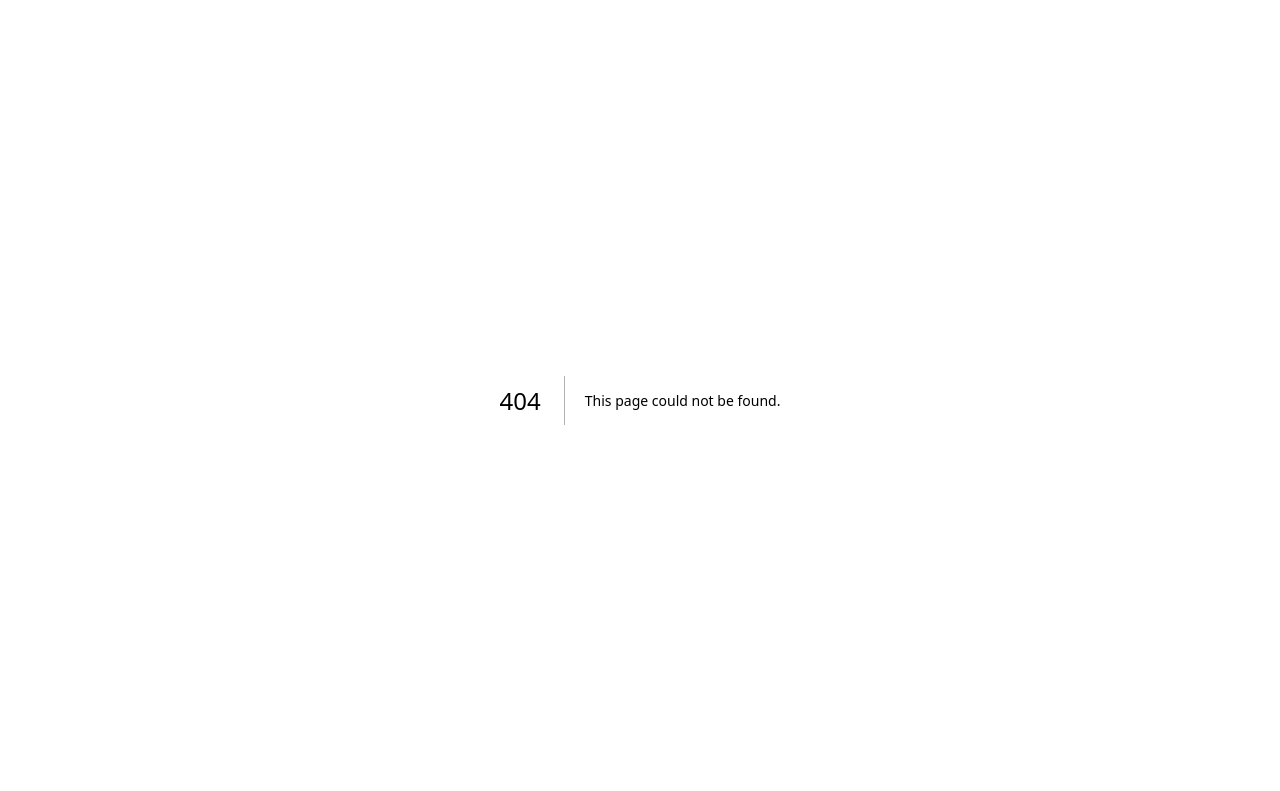
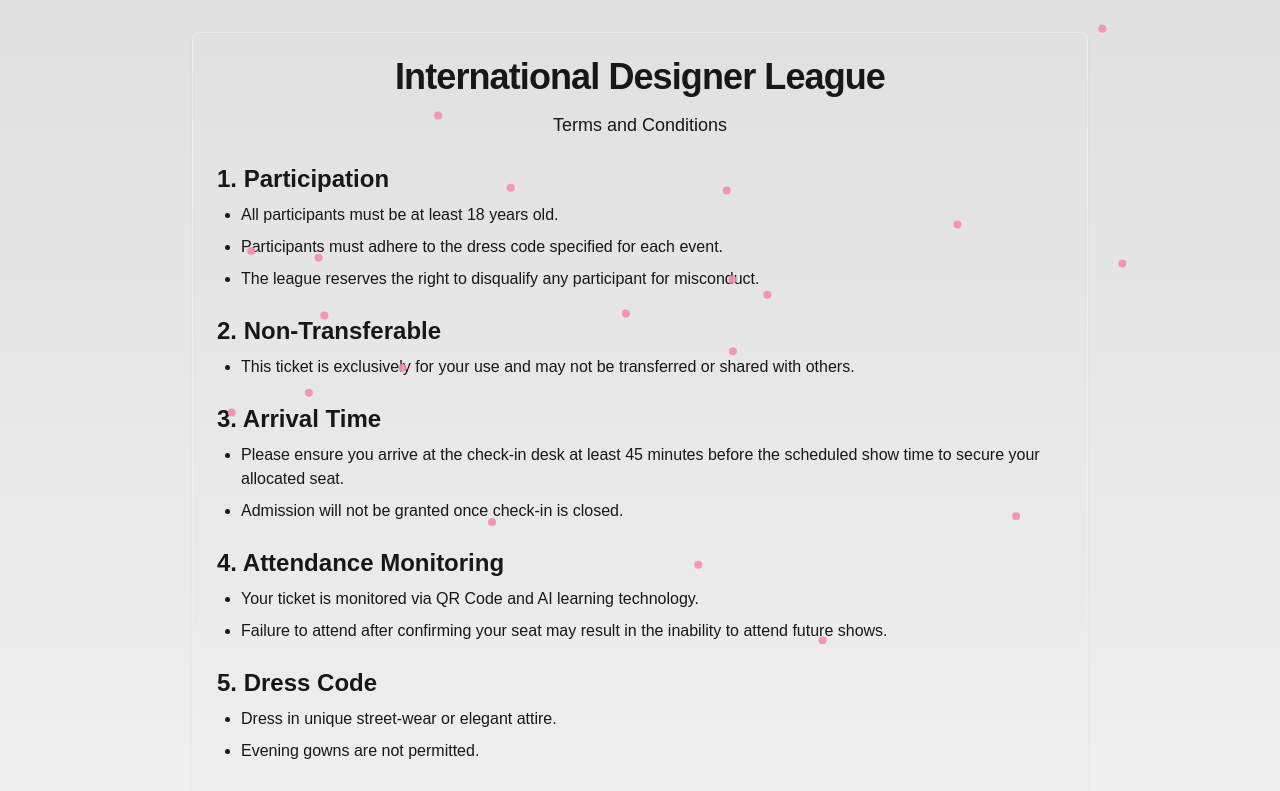
Before and after one commit to riz4d/EventGate, a Next.js app: page /terms in a window 1280 px wide. Before the commit this address had no page. Shown: the top 791 px of the page. Built offline with nearby package versions, Linux system fonts and the light colour scheme.

Commit message:
terms page

```diff
--- /dev/null
+++ b/src/app/terms/page.tsx
@@ -0,0 +1,154 @@
+'use client'
+
+import { useState } from 'react'
+import { motion } from 'framer-motion'
+import { Scissors } from 'lucide-react'
+import { Button } from "@/components/ui/button"
+import { Card, CardHeader, CardTitle, CardDescription, CardContent, CardFooter } from "@/components/ui/card"
+import { Checkbox } from "@/components/ui/checkbox"
+
+export default function Component() {
+  const [accepted, setAccepted] = useState(false)
+
+  const containerVariants = {
+    hidden: { opacity: 0 },
+    visible: {
+      opacity: 1,
+      transition: {
+        staggerChildren: 0.1
+      }
+    }
+  }
+
+  const itemVariants = {
+    hidden: { opacity: 0, y: 20 },
+    visible: {
+      opacity: 1,
+      y: 0,
+      transition: {
+        type: 'spring',
+        stiffness: 100
+      }
+    }
+  }
+
+const sections = [
+    {
+        title: "1. Participation",
+        items: [
+            "All participants must be at least 18 years old.",
+            "Participants must adhere to the dress code specified for each event.",
+            "The league reserves the right to disqualify any participant for misconduct."
+        ]
+    },
+    {
+        title: "2. Non-Transferable",
+        items: [
+            "This ticket is exclusively for your use and may not be transferred or shared with others."
+        ]
+    },
+    {
+        title: "3. Arrival Time",
+        items: [
+            "Please ensure you arrive at the check-in desk at least 45 minutes before the scheduled show time to secure your allocated seat.",
+            "Admission will not be granted once check-in is closed."
+        ]
+    },
+    {
+        title: "4. Attendance Monitoring",
+        items: [
+            "Your ticket is monitored via QR Code and AI learning technology.",
+            "Failure to attend after confirming your seat may result in the inability to attend future shows."
+        ]
+    },
+    {
+        title: "5. Dress Code",
+        items: [
+            "Dress in unique street-wear or elegant attire.",
+            "Evening gowns are not permitted."
+        ]
+    },
+    {
+        title: "6. Check-In",
+        items: [
+            "Present this ticket upon check-in."
+        ]
+    },
+    {
+        title: "7. Media Recording and Broadcasting",
+        items: [
+            "By accepting this ticket, you acknowledge and agree that the event may be filmed and broadcasted on various channels and shows.",
+            "Your presence at the event implies your consent to be filmed, and you grant the organizers the right to use your image, likeness, and voice in any broadcast, promotional, or marketing materials related to the event.",
+            "If you do not wish to be filmed, please notify the event staff upon check-in."
+        ]
+    }
+]
+
+  return (
+    <div className="min-h-screen bg-gradient-to-b from-gray-300 to-gray-100 p-8 flex items-center justify-center">
+      <Card className="w-full max-w-4xl">
+        <CardHeader>
+          <CardTitle className="text-4xl font-bold text-center mb-2">
+            <motion.div
+              initial={{ opacity: 0, y: -20 }}
+              animate={{ opacity: 1, y: 0 }}
+              transition={{ duration: 0.5 }}
+              className="flex items-center justify-center"
+            >
+              International Designer League
+            </motion.div>
+          </CardTitle>
+          <CardDescription className="text-center text-lg">
+            Terms and Conditions
+          </CardDescription>
+        </CardHeader>
+        <CardContent>
+          <motion.div
+            variants={containerVariants}
+            initial="hidden"
+            animate="visible"
+          >
+            {sections.map((section, index) => (
+              <motion.section key={index} className="mb-6" variants={itemVariants}>
+                <h2 className="text-2xl font-semibold mb-2">{section.title}</h2>
+                <ul className="list-disc pl-6">
+                  {section.items.map((item, itemIndex) => (
+                    <motion.li key={itemIndex} variants={itemVariants} className="mb-2">
+                      {item}
+                    </motion.li>
+                  ))}
+                </ul>
+              </motion.section>
+            ))}
+          </motion.div>
+        </CardContent>
+      </Card>
+      <motion.div
+        className="absolute top-0 left-0 w-full h-full pointer-events-none"
+        initial={{ opacity: 0 }}
+        animate={{ opacity: 1 }}
+        transition={{ duration: 2, repeat: Infinity, repeatType: 'reverse' }}
+      >
+        {[...Array(20)].map((_, i) => (
+          <motion.div
+            key={i}
+            className="absolute w-2 h-2 bg-pink-200 rounded-full"
+            initial={{
+              x: Math.random() * window.innerWidth,
+              y: Math.random() * window.innerHeight,
+            }}
+            animate={{
+              x: Math.random() * window.innerWidth,
+              y: Math.random() * window.innerHeight,
+            }}
+            transition={{
+              duration: Math.random() * 10 + 10,
+              repeat: Infinity,
+              repeatType: 'reverse',
+            }}
+          />
+        ))}
+      </motion.div>
+    </div>
+  )
+}
```
